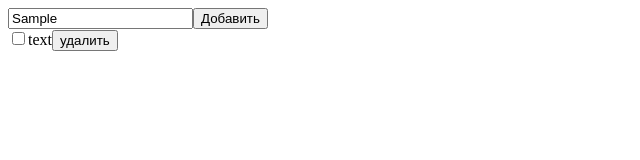
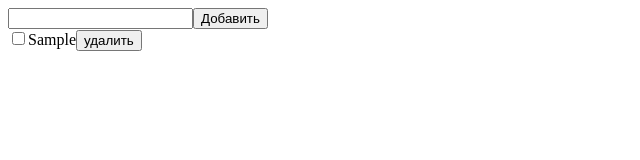
Before and after one commit to AlekseyKholmanov/React-Dictionary-App, a React (Create React App) app: page / in a window 1280 px wide. Both pictures are taken after typing "Sample" into the empty fields and a click on the button "Добавить". Shown: the top 160 px of the page, without its empty margins (0-640 px from the left). Built offline with nearby package versions, Linux system fonts and the light colour scheme.

Commit message:
добавление элементов на страницу

```diff
--- a/src/App.js
+++ b/src/App.js
@@ -1,15 +1,42 @@
 import React, { Component } from 'react'
 import HeadComponent from './Components/HeadComponent'
-import LineComponent from './Components/LineComponent'
+import LineComponent from "./Components/LineComponent";
 
 class App extends Component {
+    constructor(props){
+        super(props)
+        this.state={
+            todos:[],
+            id: 0
+        }
+    }
+
+    addItem = () => {
+        console.log('Hello Add Item')
+    }
+
+    handleAdd = (taskName) =>{
+        console.log( 'from header')
+        this.setState({
+            todos:[...this.state.todos, {name:taskName, id:this.state.id}],
+            id: this.state.id + 1
+        })
+    }
+
   render() {
+      const todoItems = this.state.todos.map((t)=>
+          (<LineComponent
+              taskName={t.name}
+              key={t.id}
+              addItem ={this.addItem()}/>
+          )
+      )
     return (
       <div>
-          <HeadComponent/>
-          <LineComponent/>
+          <HeadComponent handleAdd={this.handleAdd.bind(this)}/>
+          {todoItems}
       </div>
-    );
+    )
   }
 }
 
--- a/src/Components/HeadComponent.js
+++ b/src/Components/HeadComponent.js
@@ -1,15 +1,41 @@
 import React, { Component } from 'react'
 
 class HeadComponent extends Component {
+
+    constructor(props){
+        super(props);
+        this.state = {
+            taskName:''
+        }
+
+    }
+    handleChange = e => {
+        console.log(e.target.value)
+        this.setState(
+            {
+                taskName: e.target.value
+            }
+        )
+    }
+
+    handleClick = () => {
+        console.log("clicked")
+        this.props.handleAdd(this.state.taskName)
+        this.setState({
+            taskName: ''
+        })
+    }
+
     render(){
         return(
             <div className={"LineComponent"}>
                 <div>
-                    <input type={"text"}></input>
+                    <input type={"text"} onChange={this.handleChange} value={this.state.taskName}></input>
                 </div>
-                <button>Добавить</button>
+                <button onClick={this.handleClick}>Добавить</button>
             </div>
         )
     }
+
 }
 export default HeadComponent
--- a/src/Components/LineComponent.js
+++ b/src/Components/LineComponent.js
@@ -4,16 +4,13 @@ class LineComponent extends Component {
     constructor(props){
         super(props)
         this.state={
-            isChecked: false,
-            value: 'text'
+            isChecked: false
         }
         this.handleChange = this.handleChange.bind(this);
     }
 
-    handleChange(event) {
+    handleChange() {
         console.log(this.state.isChecked)
-        this.state.isChecked ? this.setState({value: 'unchecked'}):this.setState({value: 'checked'})
-        this.setState({isChecked: !this.state.isChecked})
     }
 
 
@@ -21,8 +18,11 @@ class LineComponent extends Component {
         return (
             <div>
                 <div>
-                    <input checked={this.state.isChecked} type={"checkbox"} onChange={this.handleChange}/>
-                    <text>{this.state.value}</text>
+                    <input
+                        checked={this.state.isChecked}
+                        type={"checkbox"}
+                        onChange={this.handleChange}/>
+                    {this.props.taskName}
                     <button>удалить</button>
                 </div>
             </div>
```
